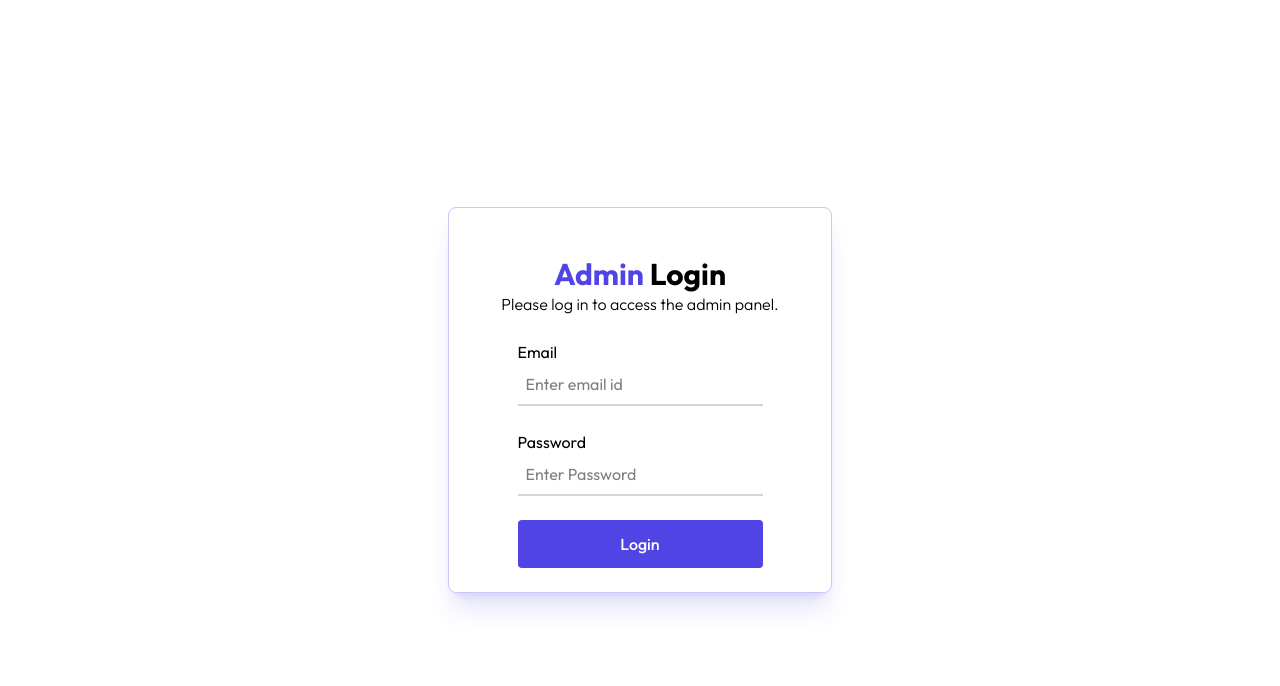
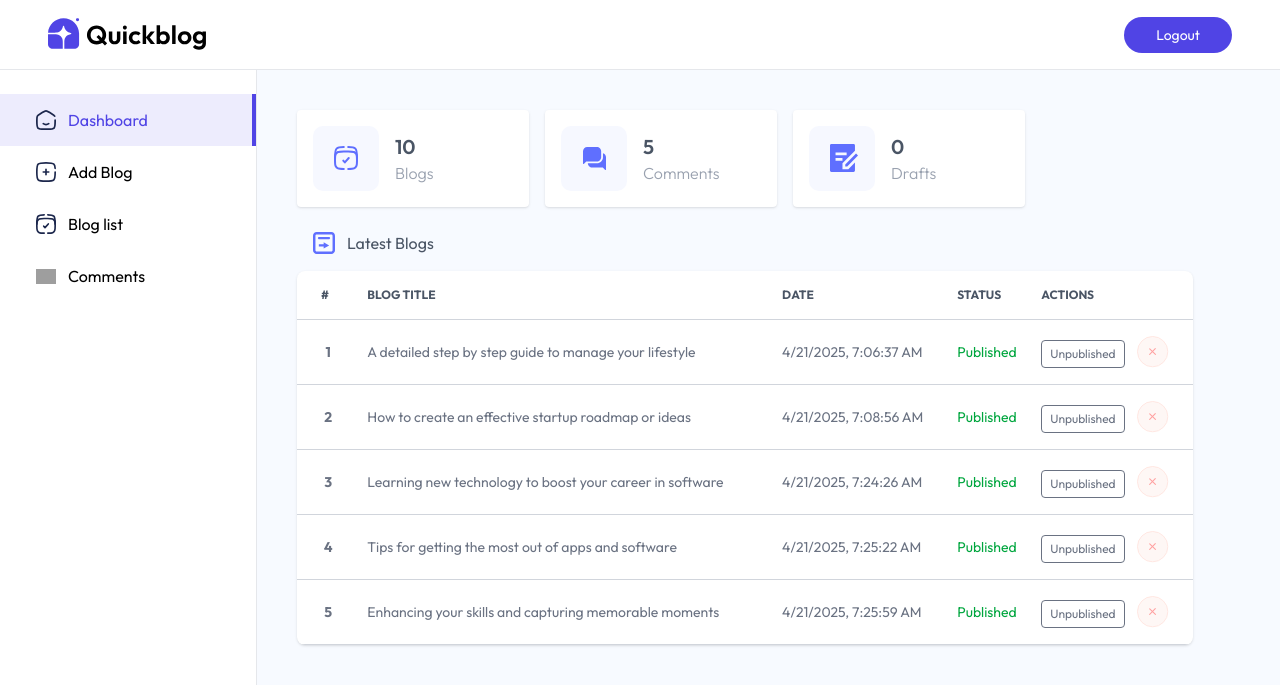
Before and after one commit to Aayush-235/BlogApp, a React (Vite) app in the folder client/: page /admin in a window 1280 px wide. Shown: the top 686 px of the page. Built offline with nearby package versions, Linux system fonts and the light colour scheme; grey boxes are pictures that could not be loaded.

Commit message:
Dashboard is cmplt

```diff
--- a/client/src/App.jsx
+++ b/client/src/App.jsx
@@ -18,7 +18,7 @@
 
         {/* Admin Routes */}
         {/* nested routing setup */}
-        <Route path='/admin' element={false ? <Layout/> : <Login/>}>
+        <Route path='/admin' element={true ? <Layout/> : <Login/>}>
           <Route index element={<Dashboard/>}/>
           <Route path="addblog" element={<Addblog/>} />
           <Route path="listblog" element={<Listblog/> }/>
--- /dev/null
+++ b/client/src/components/admin/Blogtableitem.jsx
@@ -0,0 +1,31 @@
+import React from 'react'
+import { assets } from '../../assets/assets';
+
+const Blogtableitem = ({ blog, fetchBlogs, index }) => {
+
+    const { title, createdAt } = blog;
+    const BlogDate = new Date(createdAt);
+
+    return (
+        <>
+            <tr className='border-y border-gray-300'>
+                <th className='px-2 py-4'>{index}</th>
+                <td className='px-2 py-4'>{title}</td>
+                <td className='px-2 py-4 max-sm:hidden'>{BlogDate.toLocaleString()}</td>
+                <td className='px-2 py-4 max-sm:hidden'>
+                    <p className={`${blog.isPublished ? 'text-green-600' : 'text-orange-700'}`}>
+                        {blog.isPublished ? 'Published' : 'Unpublished'}
+                    </p>
+                </td>
+                <td className='px-2 py-4 gap-3 flex text-xs'>
+                    <button className='border px-2 py-0.5 mt-1 rounded cursor-pointer'>
+                        {blog.isPublished ? 'Unpublished' : 'Published'}
+                    </button>
+                    <img src={assets.cross_icon} className='w-8 hover:scale-110 transition-all cursor-pointer' alt="" />
+                </td>
+            </tr>
+        </>
+    )
+}
+
+export default Blogtableitem
--- a/client/src/components/admin/Login.jsx
+++ b/client/src/components/admin/Login.jsx
@@ -1,10 +1,15 @@
-import React from 'react'
+import React, { useState } from 'react'
 
 const Login = () => {
+
+    const [email, setEmail] = useState('')
+    const [password, setPassword] = useState('')
 
     const handleSubmit = async (e) => {
         e.preventDefault();
     }
+
+
     return (
         <div className='flex items-center justify-center h-screen'>
 
@@ -17,17 +22,19 @@
                         <p className='font-light'> Please log in to access the admin panel.</p>
                     </div>
 
-                    <form onSubmit={handleSubmit}>
+                    <form onSubmit={handleSubmit} className='mt-6 w-full sm:max-w-md text-gray-600' >
                         <div className='flex flex-col'>
                             <label>Email</label>
-                            <input type="email" required placeholder='Enter email id'
-                            className='border-b-2 border-gray-300 p-2 outline-none mb-6'/>
+                            <input onChange={(e)=>(setEmail(e.target.value))} value={email}
+                            type="email" required placeholder='Your email id'
+                                className='border-b-2 border-gray-300 p-2 outline-none mb-6' />
                         </div>
 
                         <div className='flex flex-col'>
                             <label>Password</label>
-                            <input type="password" required placeholder='Enter Password'
-                            className='border-b-2 border-gray-300 p-2 outline-none mb-6'/>
+                            <input onChange={(e)=>(setPassword(e.target.value))} value={password}
+                            type="password" required placeholder='Your Password'
+                                className='border-b-2 border-gray-300 p-2 outline-none mb-6' />
                         </div>
 
                         <button type='submit' className='w-full py-3 font-medium bg-primary text-white rounded cursor-pointer hover:bg-primary/90 transition-all'>
--- a/client/src/pages/admin/Dashboard.jsx
+++ b/client/src/pages/admin/Dashboard.jsx
@@ -1,8 +1,80 @@
-import React from 'react'
+import React, { useEffect, useState } from 'react'
+import { assets, dashboard_data } from '../../assets/assets'
+import Blogtableitem from '../../components/admin/Blogtableitem'
 
 const Dashboard = () => {
+
+  const [dashboardData, setDashboardData] = useState({
+    blog: 0,
+    comments: 0,
+    drafts: 0,
+    recentBlogs: []
+  })
+
+  const fetchDashboard = async () => {
+    setDashboardData(dashboard_data)
+  }
+
+  useEffect(() => {
+    fetchDashboard()
+  }, [])
+
   return (
-    <div>
+    <div className='flex-1 p-4 md:p-10 bg-blue-50/50'>
+
+      <div className='flex flex-wrap gap-4'>
+
+        <div className='flex items-center gap-4 bg-white p-4 min-w-58 rounded shadow cursor-pointer hover:scale-105 transition-all'>
+          <img src={assets.dashboard_icon_1} alt="" />
+          <div>
+            <p className='text-xl font-semibold text-gray-600'>{dashboard_data.blogs}</p>
+            <p className='text-gray-400 font-light'>Blogs</p>
+          </div>
+        </div>
+
+        <div className='flex items-center gap-4 bg-white p-4 min-w-58 rounded shadow cursor-pointer hover:scale-105 transition-all'>
+          <img src={assets.dashboard_icon_2} alt="" />
+          <div>
+            <p className='text-xl font-semibold text-gray-600'>{dashboard_data.comments}</p>
+            <p className='text-gray-400 font-light'>Comments</p>
+          </div>
+        </div>
+
+        <div className='flex items-center gap-4 bg-white p-4 min-w-58 rounded shadow cursor-pointer hover:scale-105 transition-all'>
+          <img src={assets.dashboard_icon_3} alt="" />
+          <div>
+            <p className='text-xl font-semibold text-gray-600'>{dashboard_data.drafts}</p>
+            <p className='text-gray-400 font-light'>Drafts</p>
+          </div>
+        </div>
+
+      </div>
+
+      <div>
+        <div className='flex items-center gap-3 m-4 mt-6 text-gray-600'>
+          <img src={assets.dashboard_icon_4} alt="" />
+          <p>Latest Blogs</p>
+        </div>
+
+        <div className='relative max-w-4xl overflow-x-auto shadow rounded-lg scrollbar-hide bg-white'>
+          <table className='w-full text-sm text-gray-500'>
+            <thead className='text-xs text-gray-600 text-left uppercase'>
+              <tr>
+                <th scope='col' className='px-2 py-4 xl:px-6'>#</th>
+                <th scope='col' className='px-2 py-4'>Blog Title</th>
+                <th scope='col' className='px-2 py-4 max-sm:hidden'>Date</th>
+                <th scope='col' className='px-2 py-4 max-sm:hidden'>Status</th>
+                <th scope='col' className='px-2 py-4'>Actions</th>
+              </tr>
+            </thead>
+            <tbody>
+              {dashboardData.recentBlogs.map((blog, index)=>(
+                <Blogtableitem key={blog._id} blog={blog} fetchBlogs={fetchDashboard} index={index + 1} />
+              ))}
+            </tbody>
+          </table>
+        </div>
+      </div>
 
     </div>
   )
```
